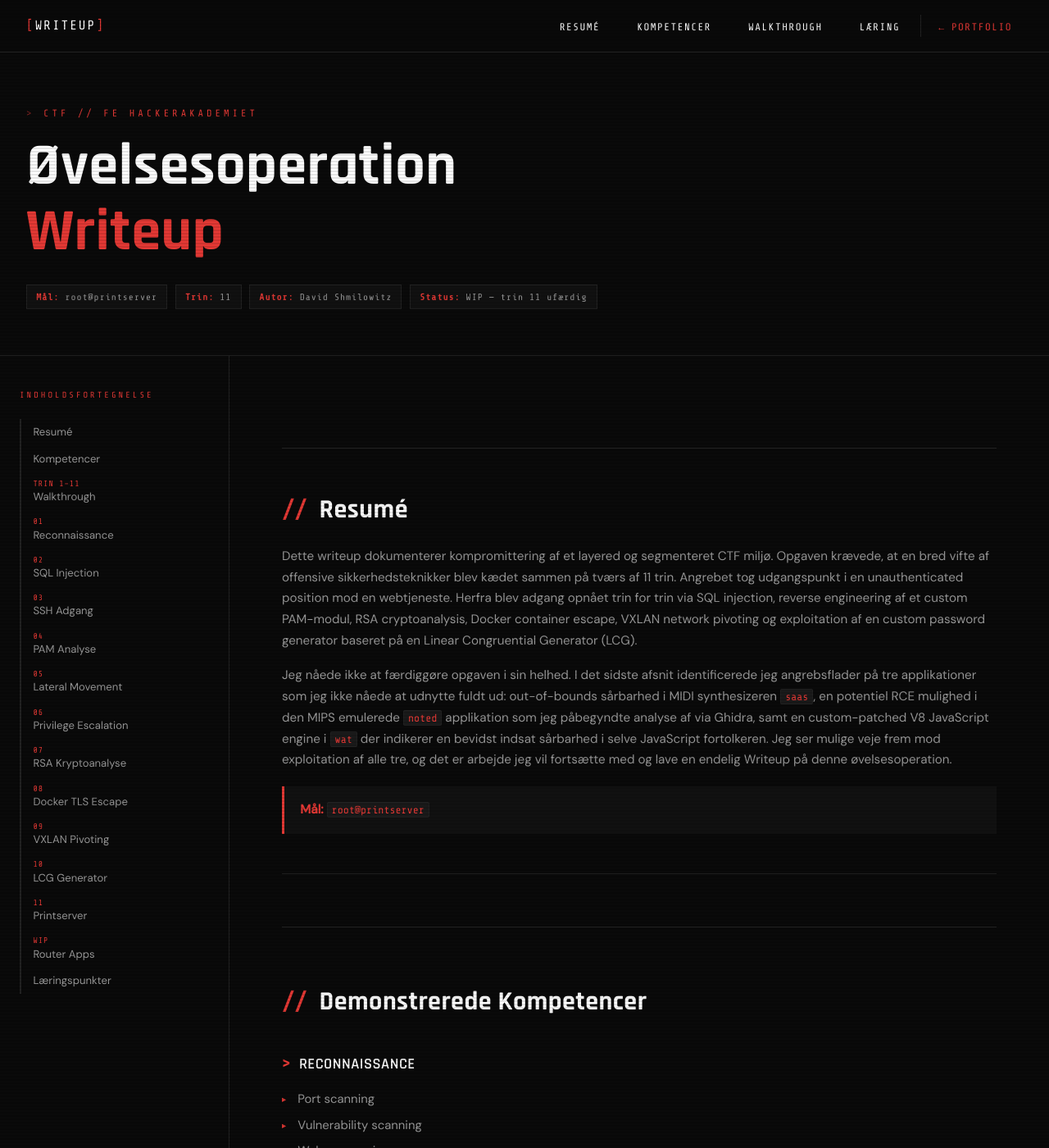
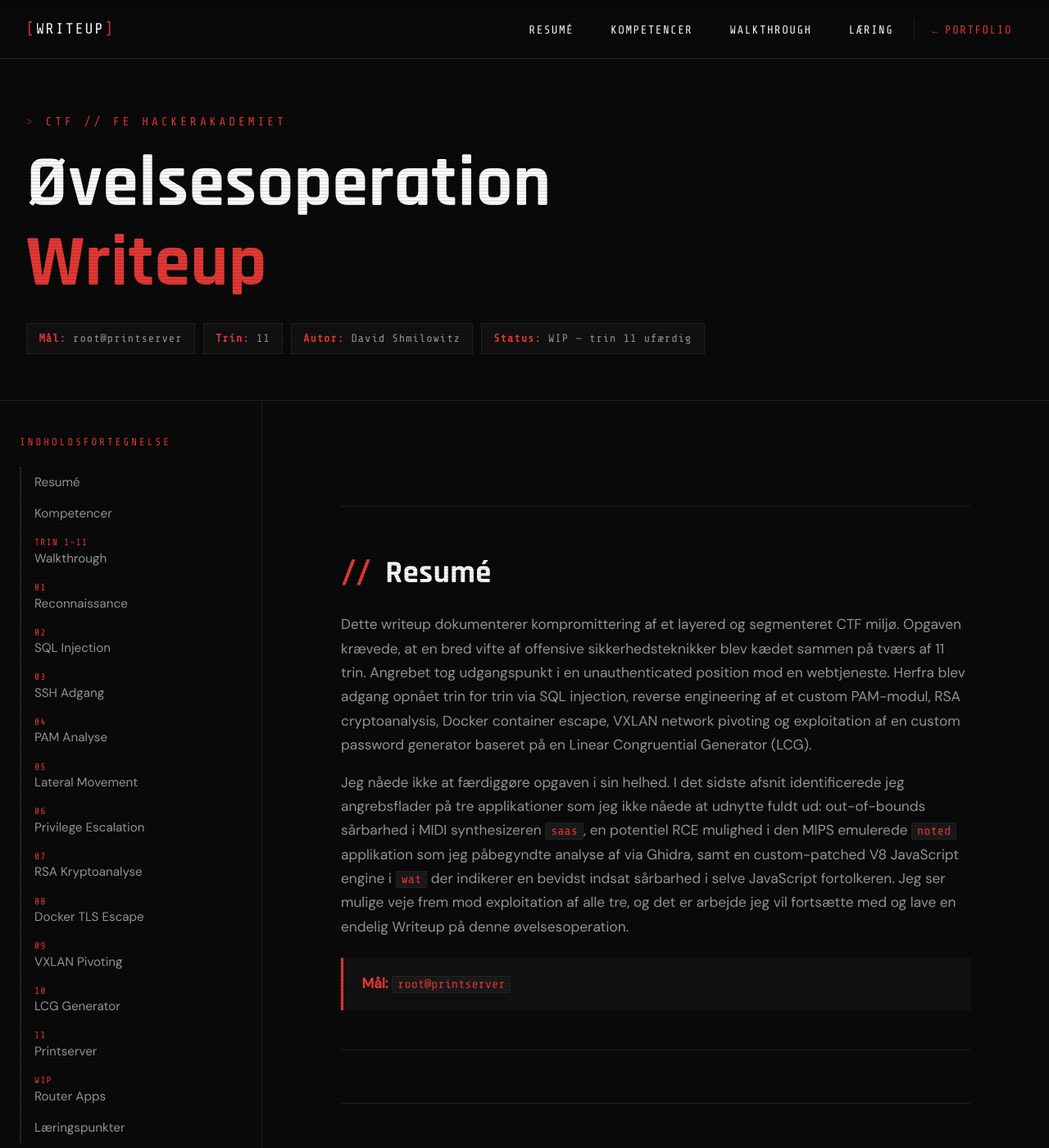
Before and after one commit to Shmilowitz/writeup_fe-ctf, a Jekyll site: the page built from README.md, in a window 1280 px wide and 1400 px high. Shown: the whole window at 82% size. Built offline with Jekyll 4.4.1, drawn with Linux system fonts in a browser that asks for light colours; our own code applies the rules of GitHub Pages for plain Markdown files.

Commit message:
Add files via upload

```diff
--- a/_layouts/default.html
+++ b/_layouts/default.html
@@ -20,9 +20,9 @@
       --text:       #ffffff;
       --text-dim:   #999;
       --border:     #222;
-      --nav-h:      64px;
+      --nav-h:      72px;
       --side-bar:   0px;
-      --sidebar-w:  280px;
+      --sidebar-w:  320px;
       --radius:     4px;
       --transition: 0.3s ease;
       --font-head:  'Rajdhani', sans-serif;
@@ -84,7 +84,7 @@
 
     .nav-logo {
       font-family: var(--font-mono);
-      font-size: 1rem;
+      font-size: 1.15rem;
       color: var(--text);
       letter-spacing: 2px;
       text-transform: uppercase;
@@ -98,7 +98,7 @@
 
     .nav-links a {
       color: var(--text);
-      font-size: 0.78rem;
+      font-size: 0.88rem;
       letter-spacing: 1.5px;
       text-transform: uppercase;
       font-family: var(--font-mono);
@@ -150,7 +150,7 @@
 
     .hero-eyebrow {
       font-family: var(--font-mono);
-      font-size: 0.75rem;
+      font-size: 0.9rem;
       letter-spacing: 4px;
       text-transform: uppercase;
       color: var(--accent);
@@ -160,7 +160,7 @@
 
     .writeup-hero h1 {
       font-family: var(--font-head);
-      font-size: clamp(2.5rem, 6vw, 4.5rem);
+      font-size: clamp(3rem, 7vw, 5.5rem);
       font-weight: 700;
       line-height: 1.1;
       color: var(--text);
@@ -172,10 +172,10 @@
     .hero-badges { display: flex; flex-wrap: wrap; gap: 0.6rem; }
     .badge {
       font-family: var(--font-mono);
-      font-size: 0.7rem;
+      font-size: 0.85rem;
       letter-spacing: 1px;
       text-transform: none;
-      padding: 0.3rem 0.7rem;
+      padding: 0.4rem 0.9rem;
       background: var(--bg2);
       border: 1px solid var(--border);
       color: var(--text-dim);
@@ -204,7 +204,7 @@
 
     .sidebar-label {
       font-family: var(--font-mono);
-      font-size: 0.65rem;
+      font-size: 0.78rem;
       letter-spacing: 3px;
       color: var(--accent);
       text-transform: uppercase;
@@ -216,9 +216,9 @@
     .toc > li:hover { border-left-color: var(--accent); }
     .toc a {
       display: block;
-      padding: 0.45rem 0.9rem;
+      padding: 0.55rem 1rem;
       font-family: var(--font-body);
-      font-size: 0.82rem;
+      font-size: 0.95rem;
       color: var(--text-dim);
       line-height: 1.35;
       transition: color var(--transition);
@@ -227,20 +227,21 @@
     .toc-step {
       display: block;
       font-family: var(--font-mono);
-      font-size: 0.62rem;
+      font-size: 0.72rem;
       color: var(--accent);
       margin-bottom: 1px;
       letter-spacing: 1px;
     }
 
     /* Main content */
-    .writeup-content { padding: 4rem 4rem 6rem; min-width: 0; }
+    .writeup-content { padding: 5rem 6rem 6rem; min-width: 0; }
+    .writeup-content > * { max-width: 75ch; }
 
     .writeup-content h1 { display: none; }
 
     .writeup-content h2 {
       font-family: var(--font-head);
-      font-size: clamp(1.6rem, 2.5vw, 2.2rem);
+      font-size: clamp(1.9rem, 3vw, 2.7rem);
       font-weight: 700;
       color: var(--text);
       letter-spacing: 0.5px;
@@ -253,7 +254,7 @@
 
     .writeup-content h3 {
       font-family: var(--font-head);
-      font-size: 1.15rem;
+      font-size: 1.35rem;
       font-weight: 600;
       color: var(--text);
       margin: 2rem 0 0.75rem;
@@ -262,7 +263,7 @@
     }
     .writeup-content h3::before { content: '> '; color: var(--accent); font-family: var(--font-mono); }
 
-    .writeup-content p { color: var(--text-dim); font-size: 0.95rem; margin-bottom: 1rem; }
+    .writeup-content p { color: var(--text-dim); font-size: 1.08rem; margin-bottom: 1rem; }
     .writeup-content strong { color: var(--text); font-weight: 600; }
     .writeup-content p a, .writeup-content li a { color: var(--accent); border-bottom: 1px solid var(--accent-dim); }
     .writeup-content p a:hover, .writeup-content li a:hover { border-color: var(--accent); color: #ff5252; }
@@ -273,12 +274,12 @@
       border: 1px solid #2a2a2a;
       border-left: 3px solid var(--accent);
       border-radius: var(--radius);
-      padding: 1.2rem 1.4rem;
-      margin: 1.2rem 0;
+      padding: 1.4rem 1.6rem;
+      margin: 1.4rem 0;
       overflow-x: auto;
       position: relative;
       font-family: var(--font-mono);
-      font-size: 0.82rem;
+      font-size: 0.95rem;
       line-height: 1.65;
       color: #ccc;
     }
@@ -298,23 +299,23 @@
     .writeup-content code { font-family: var(--font-mono); font-size: 0.85em; }
     .writeup-content p code, .writeup-content li code {
       background: var(--bg3); border: 1px solid var(--border);
-      padding: 1px 5px; color: var(--accent); font-size: 0.82rem; border-radius: 2px;
+      padding: 1px 6px; color: var(--accent); font-size: 0.95rem; border-radius: 2px;
     }
 
     .writeup-content blockquote {
       border-left: 3px solid var(--accent); background: var(--bg2);
-      padding: 1rem 1.2rem; margin: 1.2rem 0; color: var(--text-dim); font-size: 0.92rem;
+      padding: 1.1rem 1.4rem; margin: 1.4rem 0; color: var(--text-dim); font-size: 1.05rem;
     }
     .writeup-content blockquote strong { color: var(--accent); }
     .writeup-content blockquote p { margin: 0; }
 
     .writeup-content ul { list-style: none; padding: 0; margin: 0.75rem 0 1.2rem; }
-    .writeup-content ul li { padding: 0.2rem 0 0.2rem 1.2rem; position: relative; color: var(--text-dim); font-size: 0.93rem; }
-    .writeup-content ul li::before { content: '▸'; position: absolute; left: 0; color: var(--accent); font-size: 0.65rem; top: 0.45rem; }
+    .writeup-content ul li { padding: 0.2rem 0 0.2rem 1.2rem; position: relative; color: var(--text-dim); font-size: 1.05rem; }
+    .writeup-content ul li::before { content: '▸'; position: absolute; left: 0; color: var(--accent); font-size: 0.75rem; top: 0.45rem; }
     .writeup-content ul ul { margin: 0.3rem 0 0.3rem 1.2rem; }
-    .writeup-content ul ul li::before { content: '·'; font-size: 0.9rem; top: 0.25rem; }
+    .writeup-content ul ul li::before { content: '·'; font-size: 1rem; top: 0.25rem; }
     .writeup-content ol { padding-left: 1.4rem; margin: 0.75rem 0 1.2rem; }
-    .writeup-content ol li { color: var(--text-dim); font-size: 0.93rem; padding: 0.15rem 0; }
+    .writeup-content ol li { color: var(--text-dim); font-size: 1.05rem; padding: 0.15rem 0; }
 
     .writeup-content img { max-width: 100%; border: 1px solid var(--border); border-radius: var(--radius); margin: 1.2rem 0; }
     .writeup-content hr { border: none; border-top: 1px solid var(--border); margin: 3rem 0; }
```
